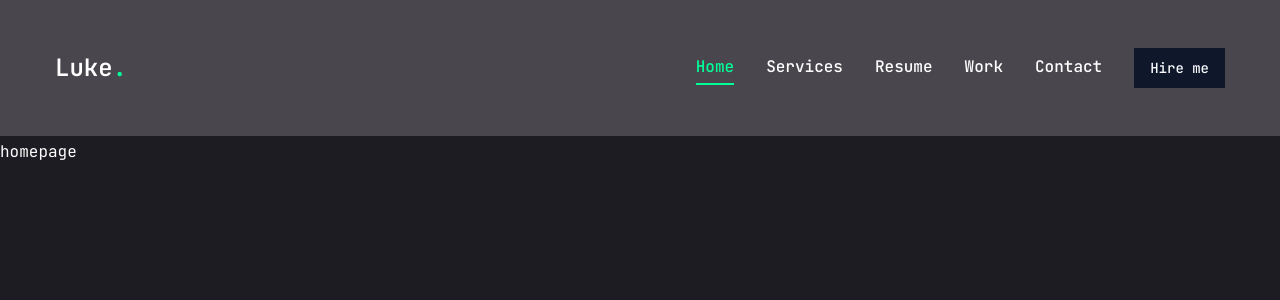
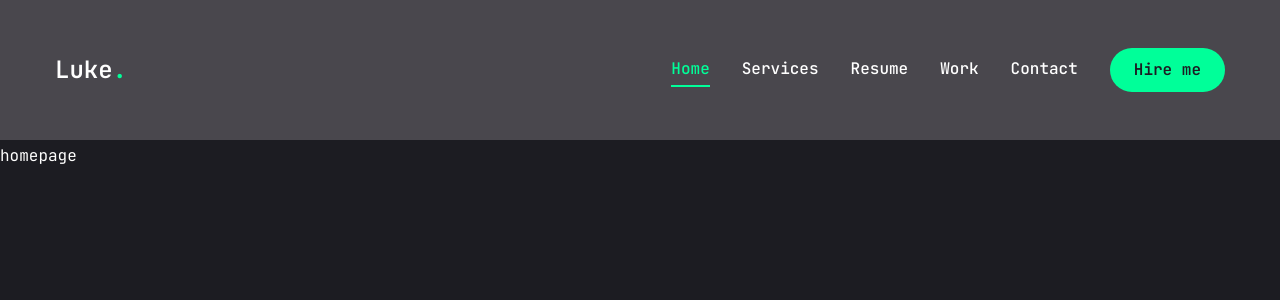
Before and after one commit to eshr4q/portfolio-test, a Next.js app: page / in a window 1280 px wide. Shown: the top 300 px of the page. Built offline with nearby package versions, Linux system fonts and the light colour scheme.

Commit message:
update mobile nav

```diff
--- a/components/MobileNav.jsx
+++ b/components/MobileNav.jsx
@@ -37,8 +37,22 @@
         <SheetTrigger className='flex justify-center items-center '>
             <CiMenuFries className='text-[32px] text-accent'/>
             </SheetTrigger>
-            <SheetContent>
-                content
+            <SheetContent className = 'flex flex-col'>
+                <div className='mt-32 mb-40 text-center text-2xl'>
+                  <Link href= '/'>
+                  <h1 className='text-4xl font-semibold'>
+                     Luke<span className='text-accent'>.</span>
+                  </h1>
+                  </Link>
+                </div>
+
+                <nav className='flex flex-col justify-center items-center gap-8'>
+                  {links.map((link, index) => {
+                     return <Link href={link.path} key={index} className = {`${link.path === pathname && 'text-accent border-b-2 border-accent'} text-xl capitalize hover:text-accent transition-all`}>
+                        {link.name}
+                     </Link>
+                  } )}
+                </nav>
             </SheetContent>
 
     </Sheet>
--- a/components/ui/button.jsx
+++ b/components/ui/button.jsx
@@ -5,25 +5,21 @@
 import { cn } from "@/lib/utils"
 
 const buttonVariants = cva(
-  "inline-flex items-center justify-center gap-2 whitespace-nowrap rounded-md text-sm font-medium ring-offset-white transition-colors focus-visible:outline-none focus-visible:ring-2 focus-visible:ring-slate-950 focus-visible:ring-offset-2 disabled:pointer-events-none disabled:opacity-50 [&_svg]:pointer-events-none [&_svg]:size-4 [&_svg]:shrink-0 dark:ring-offset-slate-950 dark:focus-visible:ring-slate-300",
+  " inline-flex items-center justify-ceter whitespace-nowrap rounded-full text-base font-semibold ring-offset-white transition-colors ",
   {
     variants: {
       variant: {
-        default: "bg-slate-900 text-slate-50 hover:bg-slate-900/90 dark:bg-slate-50 dark:text-slate-900 dark:hover:bg-slate-50/90",
-        destructive:
-          "bg-red-500 text-slate-50 hover:bg-red-500/90 dark:bg-red-900 dark:text-slate-50 dark:hover:bg-red-900/90",
-        outline:
-          "border border-slate-200 bg-white hover:bg-slate-100 hover:text-slate-900 dark:border-slate-800 dark:bg-slate-950 dark:hover:bg-slate-800 dark:hover:text-slate-50",
-        secondary:
-          "bg-slate-100 text-slate-900 hover:bg-slate-100/80 dark:bg-slate-800 dark:text-slate-50 dark:hover:bg-slate-800/80",
-        ghost: "hover:bg-slate-100 hover:text-slate-900 dark:hover:bg-slate-800 dark:hover:text-slate-50",
-        link: "text-slate-900 underline-offset-4 hover:underline dark:text-slate-50",
+        default: " bg-accent text-primary hover:bg-accent-hover",
+        primary: 'bg-primary text-white',
+        outline: 'border border-accent bg-transparent text-accent hover:bg-accent hover:text-primary'
+
+
       },
       size: {
-        default: "h-10 px-4 py-2",
-        sm: "h-9 rounded-md px-3",
-        lg: "h-11 rounded-md px-8",
-        icon: "h-10 w-10",
+        default: "h-[44px] px-6",
+        md: "h-[48px] px-6",
+        lg: "h-[56px] px-8 text-sm uppercase tracking-[2px]",
+
       },
     },
     defaultVariants: {
--- a/components/ui/sheet.jsx
+++ b/components/ui/sheet.jsx
@@ -2,9 +2,11 @@
 import * as React from "react"
 import * as SheetPrimitive from "@radix-ui/react-dialog"
 import { cva } from "class-variance-authority";
-import { X } from "lucide-react"
+import { cn } from "@/lib/utils"
 
-import { cn } from "@/lib/utils"
+import {IoMdClose} from 'react-icons/io'
+
+
 
 const Sheet = SheetPrimitive.Root
 
@@ -26,7 +28,7 @@
 SheetOverlay.displayName = SheetPrimitive.Overlay.displayName
 
 const sheetVariants = cva(
-  "fixed z-50 gap-4 bg-white p-6 shadow-lg transition ease-in-out data-[state=open]:animate-in data-[state=closed]:animate-out data-[state=closed]:duration-300 data-[state=open]:duration-500 dark:bg-slate-950",
+  "fixed z-50 gap-4 bg-primary p-6 shadow-lg transition ease-in-out data-[state=open]:animate-in data-[state=closed]:animate-out data-[state=closed]:duration-300 data-[state=open]:duration-500 dark:bg-slate-950",
   {
     variants: {
       side: {
@@ -35,7 +37,7 @@
           "inset-x-0 bottom-0 border-t data-[state=closed]:slide-out-to-bottom data-[state=open]:slide-in-from-bottom",
         left: "inset-y-0 left-0 h-full w-3/4 border-r data-[state=closed]:slide-out-to-left data-[state=open]:slide-in-from-left sm:max-w-sm",
         right:
-          "inset-y-0 right-0 h-full w-3/4  border-l data-[state=closed]:slide-out-to-right data-[state=open]:slide-in-from-right sm:max-w-sm",
+          "inset-y-0 right-0 h-full w-3/4 data-[state=closed]:slide-out-to-right data-[state=open]:slide-in-from-right sm:max-w-sm",
       },
     },
     defaultVariants: {
@@ -50,8 +52,8 @@
     <SheetPrimitive.Content ref={ref} className={cn(sheetVariants({ side }), className)} {...props}>
       {children}
       <SheetPrimitive.Close
-        className="absolute right-4 top-4 rounded-sm opacity-70 ring-offset-white transition-opacity hover:opacity-100 focus:outline-none focus:ring-2 focus:ring-slate-950 focus:ring-offset-2 disabled:pointer-events-none data-[state=open]:bg-slate-100 dark:ring-offset-slate-950 dark:focus:ring-slate-300 dark:data-[state=open]:bg-slate-800">
-        <X className="h-4 w-4" />
+        className="absolute right-8 top-8 transition-opacity outline-none">
+        <IoMdClose className="text-3xl text-accent" />
         <span className="sr-only">Close</span>
       </SheetPrimitive.Close>
     </SheetPrimitive.Content>
```
